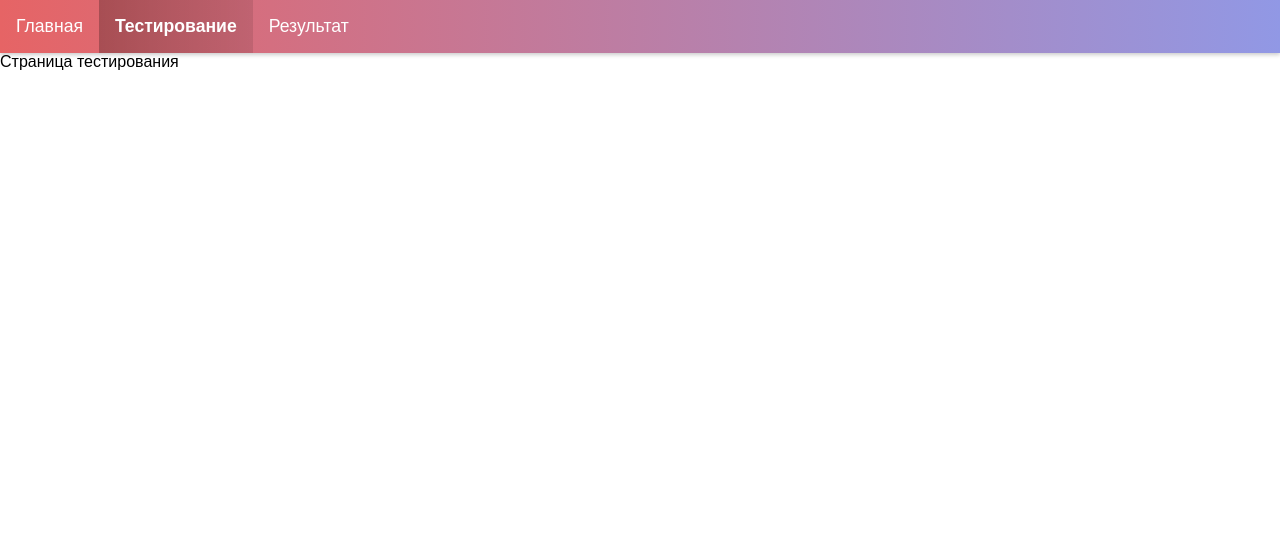
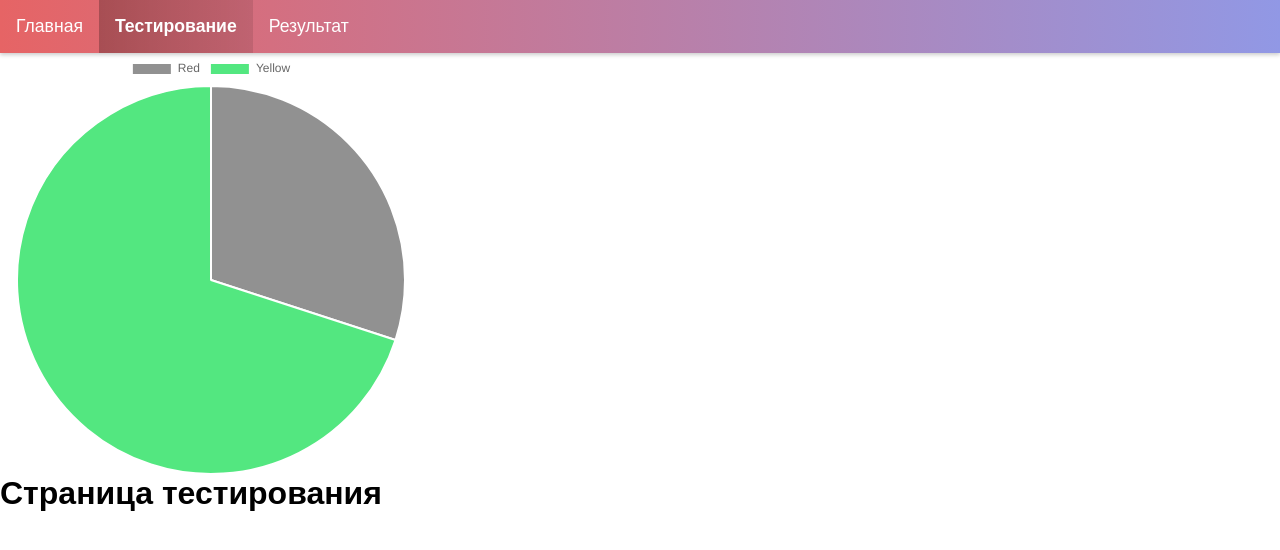
Before and after one commit to Glazkoff/psychea, a Vue app: page /test in a window 1280 px wide. Shown: the top 550 px of the page. Built offline with nearby package versions, Linux system fonts and the light colour scheme.

Commit message:
DEV: add pie chart example to progress bar

```diff
--- /dev/null
+++ b/src/components/Progress.vue
@@ -0,0 +1,49 @@
+<template>
+  <div id="progress-bar">
+    <ProgressPie :options="chartdata" :chart-data="chartdata"></ProgressPie>
+    <ProgressPie></ProgressPie>
+    <ProgressPie></ProgressPie>
+  </div>
+</template>
+
+<script>
+import ProgressPie from "@/components/ProgressPie.vue";
+
+export default {
+  name: "Progress",
+  components: {
+    ProgressPie
+  },
+  data() {
+    return {
+      chartdata: {
+        datasets: [
+          {
+            data: [30, 70],
+            backgroundColor: ["#919191", "#53e780"]
+          }
+        ],
+        // These labels appear in the legend and in the tooltips when hovering different arcs
+        labels: ["Red", "Yellow"]
+      },
+      options: {
+        responsive: true,
+        maintainAspectRatio: false,
+        rotation: -0.5 * Math.PI - (-35 / 180) * Math.PI
+      }
+    };
+  },
+  mounted() {}
+};
+</script>
+
+<style scoped>
+#progress-bar {
+  display: flex;
+  width: 100vw;
+  max-width: 100vw;
+}
+#progress-bar * {
+  width: 33%;
+}
+</style>
--- /dev/null
+++ b/src/components/ProgressPie.vue
@@ -0,0 +1,20 @@
+<script>
+import { Pie, mixins } from "vue-chartjs";
+const { reactiveProp } = mixins;
+
+export default {
+  extends: Pie,
+  mixins: [reactiveProp],
+  props: ["options", "chartData"],
+  data: () => ({}),
+  mounted() {
+    this.renderChart(this.chartData, this.options);
+  }
+};
+</script>
+
+<style scoped>
+.color {
+  background-color: #53e780;
+}
+</style>
--- a/src/views/TestPage.vue
+++ b/src/views/TestPage.vue
@@ -1,9 +1,16 @@
 <template>
-  <div>Страница тестирования</div>
+  <div>
+    <Progress></Progress>
+    <h1>Страница тестирования</h1>
+  </div>
 </template>
 <script>
+import Progress from "@/components/Progress.vue";
 export default {
-  name: "TestPage"
+  name: "TestPage",
+  components: {
+    Progress
+  }
 };
 </script>
 
```
